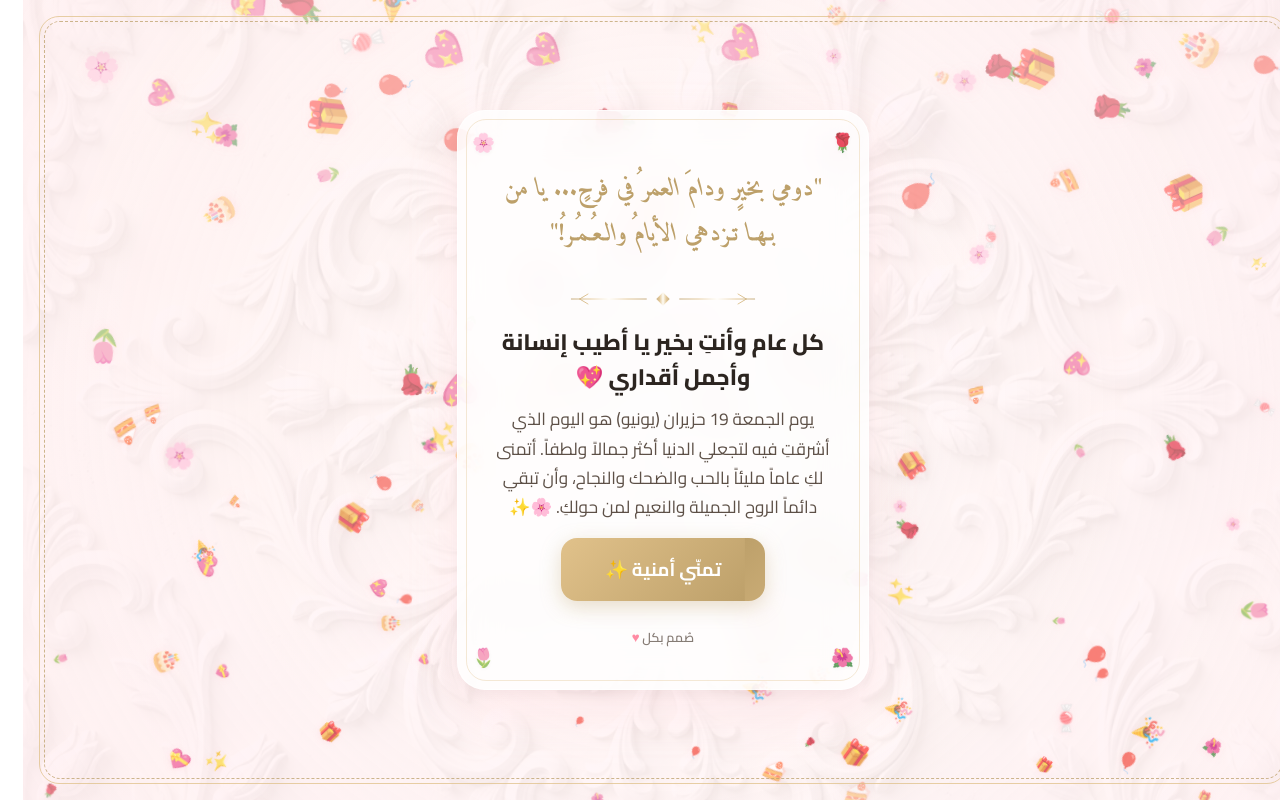
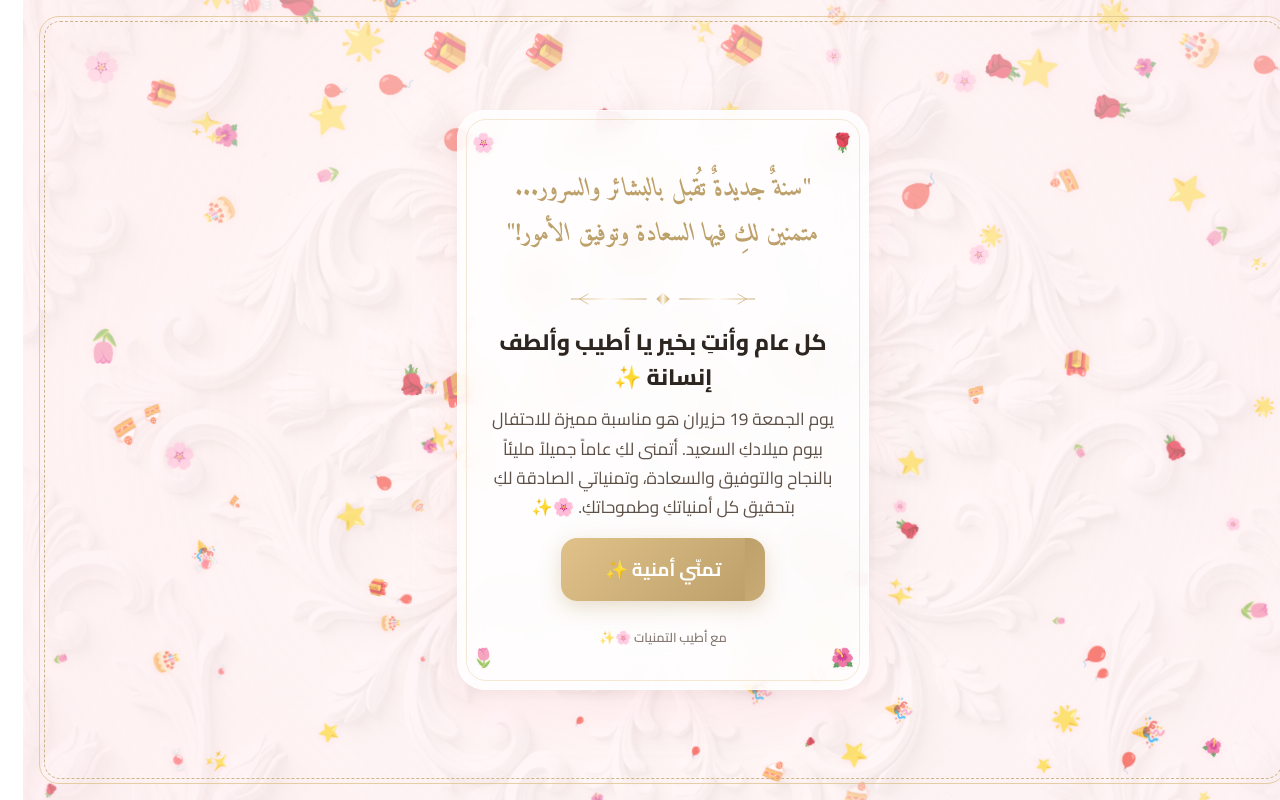
Before and after one commit to wedding15/date, a React (Vite) app: page / in a window 1280 px wide. Both pictures are taken after a click on the button "افتح البطاقة ✉️". Built offline with nearby package versions, Linux system fonts and the light colour scheme; a web font is replaced by a local one.

Commit message:
style: change birthday text to be neutral and friendly, removing romantic phrases and heart icons

```diff
--- a/src/App.tsx
+++ b/src/App.tsx
@@ -48,7 +48,7 @@ export default function App() {
   const [opened, setOpened] = useState(false);
   const [yesClicked, setYesClicked] = useState(false); // Represents "wish made"
 
-  // Floating Background Particles (Balloons & Flowers)
+  // Floating Background Particles (Balloons & Flowers - Neutral, no hearts)
   const [bgHearts, setBgHearts] = useState<BgHeart[]>([]);
 
   // Confetti particles
@@ -60,10 +60,10 @@ export default function App() {
   // 5-second loading countdown state
   const [loadingCount, setLoadingCount] = useState(5);
 
-  // 1. Initialize background floating elements (birthday mix)
+  // 1. Initialize background floating elements (birthday mix - neutral)
   useEffect(() => {
     const list: BgHeart[] = [];
-    const emojis = ["🌸", "🌹", "🌷", "🌺", "🎈", "✨", "🎉", "🍰", "🎂", "💖", "💝", "🎁", "🍬"];
+    const emojis = ["🌸", "🌹", "🌷", "🌺", "🎈", "✨", "🎉", "🍰", "🎂", "🎁", "🍬", "⭐", "🌟"];
     for (let i = 0; i < 140; i++) {
       list.push({
         id: i,
@@ -121,8 +121,8 @@ export default function App() {
   const handleMakeWish = () => {
     setYesClicked(true);
 
-    // Spawn massive confetti / birthday items explosion
-    const emojis = ["❤️", "💖", "💝", "🌸", "🎈", "✨", "🎉", "🍰", "🎂", "🍬", "🍭", "🎁"];
+    // Spawn massive confetti / birthday items explosion (neutral, no hearts)
+    const emojis = ["🌸", "🎈", "✨", "🎉", "🍰", "🎂", "🍬", "🍭", "🎁", "⭐", "🌟", "💐"];
     const list: HeartParticle[] = [];
     for (let i = 0; i < 90; i++) {
       list.push({
@@ -209,8 +209,8 @@ export default function App() {
               <div className="card-flower-corner bottom-left">🌷</div>
               <div className="card-flower-corner bottom-right">🌺</div>
               <div className="envelope-crest">
-                <svg viewBox="0 0 24 24">
-                  <path d="M12 21.35l-1.45-1.32C5.4 15.36 2 12.28 2 8.5 2 5.42 4.42 3 7.5 3c1.74 0 3.41.81 4.5 2.09C13.09 3.81 14.76 3 16.5 3 19.58 3 22 5.42 22 8.5c0 3.78-3.4 6.86-8.55 11.54L12 21.35z" />
+                <svg viewBox="0 0 24 24" fill="currentColor">
+                  <path d="M12 17.27L18.18 21l-1.64-7.03L22 9.24l-7.19-.61L12 2 9.19 8.63 2 9.24l5.46 4.73L5.82 21z" />
                 </svg>
               </div>
               <h1 className="envelope-title">لديكِ بطاقة تهنئة جديدة 🌸</h1>
@@ -264,17 +264,17 @@ export default function App() {
               <div className="card-flower-corner bottom-left">🌷</div>
               <div className="card-flower-corner bottom-right">🌺</div>
 
-              {/* Beautiful birthday poetic sentence */}
+              {/* Beautiful birthday poetic sentence - Neutral */}
               <p className="poetry-text">
-                "دومي بخيرٍ ودامَ العمرُ في فرحٍ... يا من بـهـا تـزدهي الأيامُ والـعُـمُـرُ!"
+                "سنةٌ جديدةٌ تُقبل بالبشائر والسرور... متمنين لكِ فيها السعادة وتوفيق الأمور!"
               </p>
 
               <GoldDivider />
 
-              <h2 className="main-greeting">كل عام وأنتِ بخير يا أطيب إنسانة وأجمل أقداري 💖</h2>
+              <h2 className="main-greeting">كل عام وأنتِ بخير يا أطيب وألطف إنسانة ✨</h2>
 
               <p className="main-question" style={{ fontSize: "1.08rem", fontWeight: "500" }}>
-                يوم الجمعة 19 حزيران (يونيو) هو اليوم الذي أشرقتِ فيه لتجعلي الدنيا أكثر جمالاً ولطفاً. أتمنى لكِ عاماً مليئاً بالحب والضحك والنجاح، وأن تبقي دائماً الروح الجميلة والنعيم لمن حولكِ. 🌸✨
+                يوم الجمعة 19 حزيران هو مناسبة مميزة للاحتفال بيوم ميلادكِ السعيد. أتمنى لكِ عاماً جميلاً مليئاً بالنجاح والتوفيق والسعادة، وتمنياتي الصادقة لكِ بتحقيق كل أمنياتكِ وطموحاتكِ. 🌸✨
               </p>
 
               <div style={{ display: "flex", justifyContent: "center", width: "100%", marginTop: "16px" }}>
@@ -291,7 +291,7 @@ export default function App() {
 
               <footer className="footer">
                 <p className="footer__text">
-                  صُمم بكل <span className="footer__heart">♥</span>
+                  مع أطيب التمنيات 🌸✨
                 </p>
               </footer>
             </motion.div>
@@ -311,11 +311,11 @@ export default function App() {
               <div className="card-flower-corner bottom-right">🌺</div>
 
               <span className="success-icon">🎂</span>
-              <h2 className="success-title">سنة حلوة يا جميل! 🍰✨</h2>
+              <h2 className="success-title">سنة حلوة وسعيدة! 🍰✨</h2>
               <p className="success-message">
-                كل عام وأنتِ بخير وسعادة وراحة بال! 💖🌸
+                كل عام وأنتِ بخير وسعادة وراحة بال! 🌸✨
                 <br />
-                أتمنى لكِ عاماً جميلاً يشبه نقاء قلبكِ ولطف روحكِ. ✨
+                أتمنى لكِ عاماً جميلاً مليئاً بالتوفيق والنجاح. ✨
               </p>
 
               <div className="countdown-box">
```
